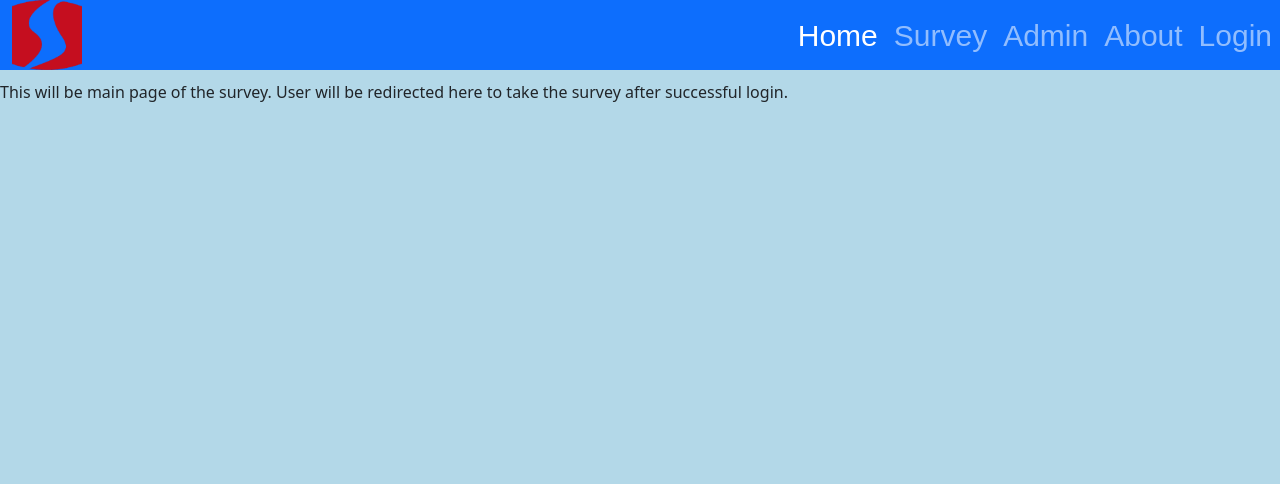
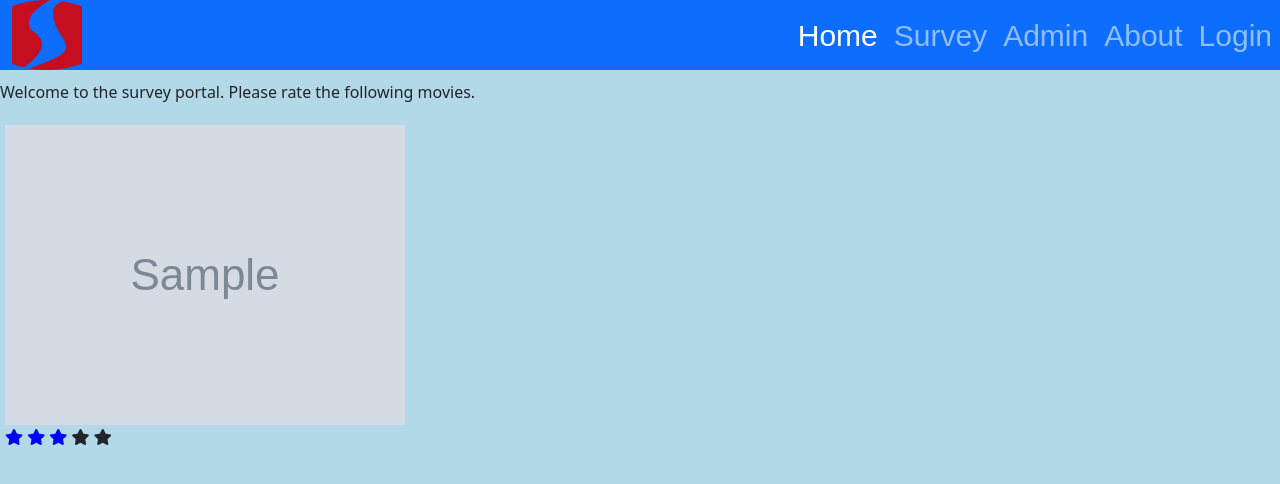
Before and after one commit to ananta-lamichhane/rec-sys, a Flask app: template templates/survey.html in a window 1280 px wide. Shown: the top 484 px of the page. Run offline with Flask 2, Linux system fonts and the light colour scheme; the template is opened without the code that fills it: most values are stand-ins (such as "Sample title", 1, 10 or a date in 2020); grey boxes marked "Sample" are stand-in pictures.

Commit message:
loads a row of posters and stars now

```diff
--- a/templates/survey.html
+++ b/templates/survey.html
@@ -6,6 +6,23 @@
 
 {% block content %}
 <p>
-    This will be main page of the survey. User will be redirected here to take the survey after successful login.
+    Welcome to the survey portal.
+    Please rate the following movies.
 </p>
+
+<div class="posterrow">
+    {% for poster in poster_urls %}
+        <div class="column">
+            <img src="{{poster}}">
+            <span class="fa fa-star checked"></span>
+            <span class="fa fa-star checked"></span>
+            <span class="fa fa-star checked"></span>
+            <span class="fa fa-star"></span>
+            <span class="fa fa-star"></span>
+        </div>
+    {% endfor %}
+</div>
+
+
+
 {% endblock content %}
```
